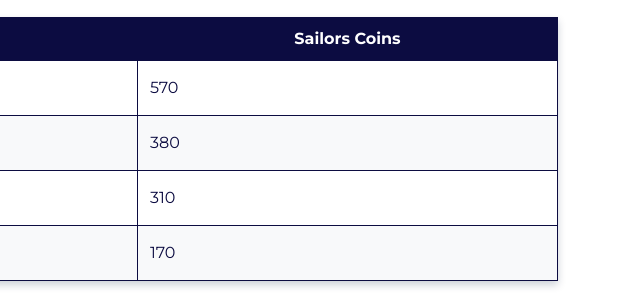
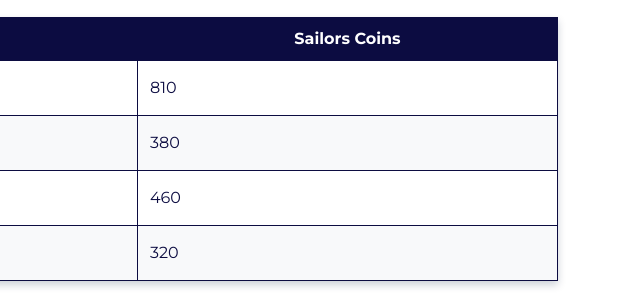
Before and after one commit to gregleejy/lcs-sta-website, a plain HTML site: page index.html in a window 1280 px wide. Shown: the part 242-544 px from the top of the page, 640-1280 px from the left. Drawn offline with Linux system fonts and the light colour scheme.

Commit message:
Update index.html

```diff
--- a/index.html
+++ b/index.html
@@ -33,7 +33,7 @@
                                 <img src="images/lajulie.jpg" alt="La Julie FC Logo" class="team-logo">
                                 La Julie FC
                             </td>
-                            <td id="La Julie FC">570</td>
+                            <td id="La Julie FC">810</td>
                         </tr>
                         <tr>
                             <td>
@@ -47,14 +47,14 @@
                                 <img src="images/ravingfalcons.jpg" alt="Raving Falcons FC Logo" class="raving-logo">
                                 Raving Falcons FC
                             </td>
-                            <td id="Raving Falcons FC">310</td>
+                            <td id="Raving Falcons FC">460</td>
                         </tr>
                         <tr>
                             <td>
                                 <img src="images/aotp.jpg" alt="AOTP FC Logo" class="team-logo">
                                 AOTP FC
                             </td>
-                            <td id="AOTP FC">170</td>
+                            <td id="AOTP FC">320</td>
                         </tr>
                     </tbody>
                 </table>
```
